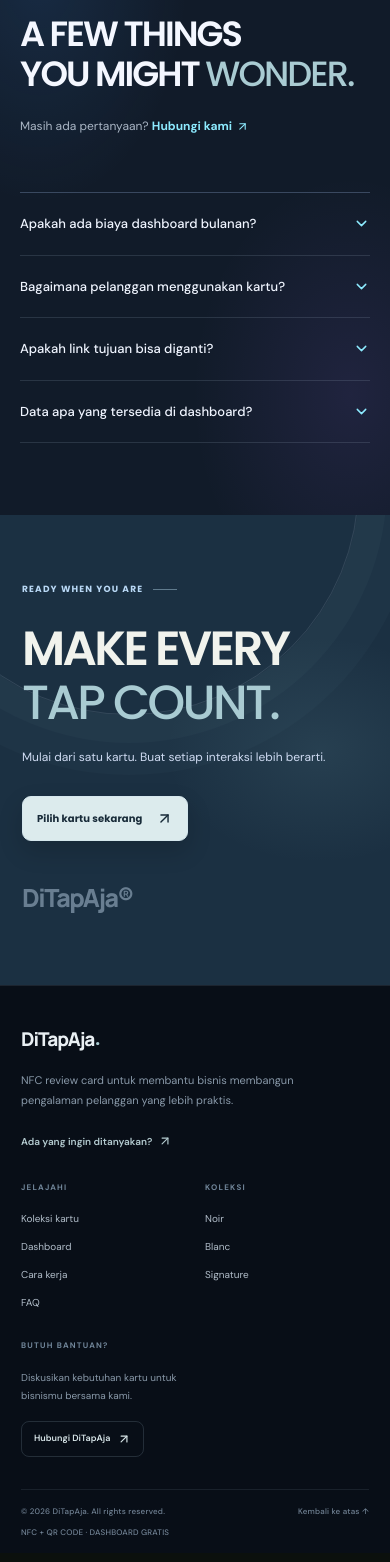
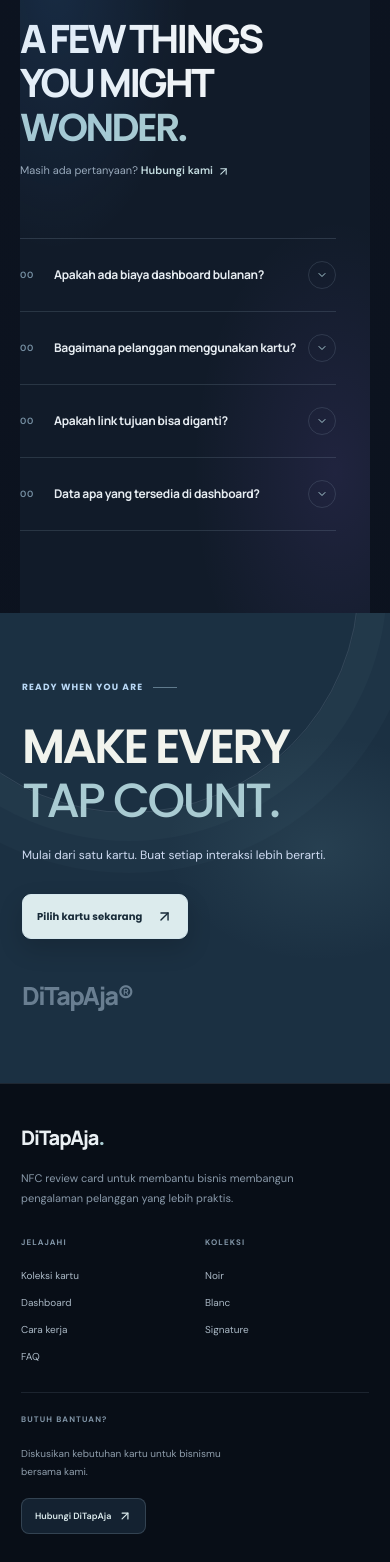
Before and after one commit to chanvianz-ui/ditapaja, a Next.js app: page / in a window 390 px wide. Shown: the part 5225-6787 px from the top of the page. Built offline with nearby package versions, Linux system fonts and the light colour scheme.

Commit message:
Finalize FAQ accordion and balanced dark footer layout

```diff
--- a/app/home-v4.css
+++ b/app/home-v4.css
@@ -1352,3 +1352,105 @@
  .dt-home-v4 .dt-footer-bottom>span:nth-child(2){grid-column:1/-1!important;grid-row:2!important}
  .dt-home-v4 .dt-footer-bottom>a{grid-column:2!important;grid-row:1!important}
 }
+
+
+/* FINAL POLISH — FAQ accordion + balanced brand footer */
+.dt-home-v4 .dt-v2-faq{
+ position:relative!important;display:grid!important;grid-template-columns:minmax(250px,.78fr) minmax(0,1.22fr)!important;
+ gap:clamp(42px,8vw,110px)!important;width:min(1120px,calc(100% - 72px))!important;
+ margin:0 auto!important;padding:112px 0 120px!important;align-items:start!important
+}
+.dt-home-v4 .dt-v2-faq-heading{position:sticky!important;top:112px!important;max-width:360px!important}
+.dt-home-v4 .dt-v2-faq-heading h2{
+ margin:20px 0 17px!important;color:#f0f4f7!important;font-family:"Manrope",sans-serif!important;
+ font-size:clamp(37px,4.4vw,55px)!important;line-height:1.12!important;font-weight:750!important;letter-spacing:-.065em!important
+}
+.dt-home-v4 .dt-v2-faq-heading h2 em{color:#a9cbd2!important;font-style:normal!important;font-weight:550!important}
+.dt-home-v4 .dt-v2-faq-heading>p{margin:0!important;color:#9baaba!important;font-size:11px!important;line-height:1.8!important}
+.dt-home-v4 .dt-v2-faq-heading>p a{display:inline-flex!important;align-items:center!important;gap:4px!important;color:#c4dce0!important;font-weight:600!important}
+.dt-home-v4 .dt-v2-faq-list{display:flex!important;flex-direction:column!important;border-top:1px solid rgba(167,190,210,.18)!important}
+.dt-home-v4 .dt-v2-faq-list details{
+ position:relative!important;margin:0!important;padding:0!important;border:0!important;
+ border-bottom:1px solid rgba(167,190,210,.16)!important;background:transparent!important
+}
+.dt-home-v4 .dt-v2-faq-list summary{
+ display:grid!important;grid-template-columns:34px minmax(0,1fr) 34px!important;align-items:center!important;
+ gap:12px!important;min-height:82px!important;padding:17px 2px!important;list-style:none!important;cursor:pointer!important;
+ color:#e7edf2!important;font-family:"Manrope",sans-serif!important;font-size:14px!important;font-weight:650!important;
+ letter-spacing:-.025em!important;line-height:1.45!important;transition:color .2s ease!important
+}
+.dt-home-v4 .dt-v2-faq-list summary::-webkit-details-marker{display:none!important}
+.dt-home-v4 .dt-v2-faq-list summary:before{
+ content:counter(list-item,decimal-leading-zero)!important;color:#7892a5!important;
+ font-family:"DM Sans",sans-serif!important;font-size:9px!important;font-weight:600!important;letter-spacing:.08em!important
+}
+.dt-home-v4 .dt-v2-faq-list summary svg{
+ justify-self:end!important;width:30px!important;height:30px!important;padding:7px!important;
+ border:1px solid rgba(167,190,210,.16)!important;border-radius:50%!important;color:#a9cbd2!important;
+ transition:transform .22s ease,background .22s ease!important
+}
+.dt-home-v4 .dt-v2-faq-list details[open] summary{color:#bfe0e2!important}
+.dt-home-v4 .dt-v2-faq-list details[open] summary svg{transform:rotate(180deg)!important;background:#1b3040!important}
+.dt-home-v4 .dt-v2-faq-list details>p{
+ max-width:610px!important;margin:0 42px 25px 48px!important;padding:0!important;
+ color:#9eacba!important;font-size:11px!important;line-height:1.9!important;font-weight:400!important
+}
+.dt-home-v4 .dt-v2-footer-expanded{
+ padding:0 max(36px,calc((100% - 1160px)/2))!important;
+ background:#080e17!important;border-top:1px solid rgba(165,187,208,.14)!important
+}
+.dt-home-v4 .dt-footer-main{
+ grid-template-columns:minmax(230px,1.5fr) repeat(2,minmax(105px,.65fr)) minmax(190px,1fr)!important;
+ gap:clamp(24px,4vw,58px)!important;padding:54px 0 46px!important
+}
+.dt-home-v4 .dt-footer-about{max-width:290px!important}
+.dt-home-v4 .dt-footer-about .dt-v2-footer-brand{font-size:20px!important}
+.dt-home-v4 .dt-footer-about>p{
+ max-width:255px!important;margin:15px 0 0!important;color:#8999a9!important;
+ font-size:11px!important;line-height:1.85!important
+}
+.dt-home-v4 .dt-footer-contact{display:none!important}
+.dt-home-v4 .dt-footer-column{gap:12px!important}
+.dt-home-v4 .dt-footer-label{margin-bottom:8px!important;color:#8296a8!important;font-size:8px!important;letter-spacing:.14em!important}
+.dt-home-v4 .dt-footer-column>a{color:#aab8c5!important;font-size:10px!important;line-height:1.5!important}
+.dt-home-v4 .dt-footer-help{
+ padding-left:25px!important;border-left:1px solid rgba(165,187,208,.13)!important
+}
+.dt-home-v4 .dt-footer-help>p{max-width:210px!important;color:#8f9eac!important;font-size:10px!important;line-height:1.8!important}
+.dt-home-v4 .dt-footer-help>a{
+ margin-top:5px!important;padding:10px 13px!important;border:1px solid rgba(174,198,216,.2)!important;
+ border-radius:8px!important;background:#142231!important;color:#dcebed!important;font-size:9px!important
+}
+.dt-home-v4 .dt-footer-bottom{
+ min-height:59px!important;display:flex!important;justify-content:space-between!important;gap:15px!important;
+ border-top:1px solid rgba(165,187,208,.12)!important
+}
+.dt-home-v4 .dt-footer-bottom>span,.dt-home-v4 .dt-footer-bottom>a{font-size:8px!important;color:#77899a!important}
+.dt-home-v4 .dt-footer-bottom>span:nth-child(2){letter-spacing:.1em!important;color:#8298a7!important}
+@media(max-width:850px){
+ .dt-home-v4 .dt-v2-faq{width:calc(100% - 48px)!important;gap:35px!important}
+ .dt-home-v4 .dt-footer-main{grid-template-columns:1.2fr 1fr 1fr!important;gap:28px!important}
+ .dt-home-v4 .dt-footer-help{grid-column:2/-1!important;padding:18px 0 0!important;border-left:0!important;border-top:1px solid rgba(165,187,208,.13)!important}
+}
+@media(max-width:600px){
+ .dt-home-v4 .dt-v2-faq{
+  display:flex!important;flex-direction:column!important;width:calc(100% - 40px)!important;
+  gap:28px!important;padding:76px 0 82px!important
+ }
+ .dt-home-v4 .dt-v2-faq-heading{position:static!important;max-width:100%!important}
+ .dt-home-v4 .dt-v2-faq-heading h2{font-size:39px!important;margin:15px 0 12px!important}
+ .dt-home-v4 .dt-v2-faq-list summary{
+  min-height:72px!important;grid-template-columns:25px minmax(0,1fr) 31px!important;gap:9px!important;
+  font-size:12px!important;padding:15px 0!important
+ }
+ .dt-home-v4 .dt-v2-faq-list summary svg{width:28px!important;height:28px!important}
+ .dt-home-v4 .dt-v2-faq-list details>p{margin:0 35px 21px 34px!important;font-size:10px!important}
+ .dt-home-v4 .dt-v2-footer-expanded{padding:0 21px!important}
+ .dt-home-v4 .dt-footer-main{grid-template-columns:1fr 1fr!important;gap:28px 20px!important;padding:39px 0 30px!important}
+ .dt-home-v4 .dt-footer-about{grid-column:1/-1!important;max-width:100%!important}
+ .dt-home-v4 .dt-footer-about>p{max-width:310px!important}
+ .dt-home-v4 .dt-footer-help{grid-column:1/-1!important;padding:20px 0 0!important;border-top:1px solid rgba(165,187,208,.13)!important}
+ .dt-home-v4 .dt-footer-bottom{display:grid!important;grid-template-columns:1fr auto!important;gap:10px!important;padding:15px 0!important}
+ .dt-home-v4 .dt-footer-bottom>span:nth-child(2){grid-column:1/-1!important;grid-row:2!important}
+ .dt-home-v4 .dt-footer-bottom>a{grid-column:2!important;grid-row:1!important}
+}
```
